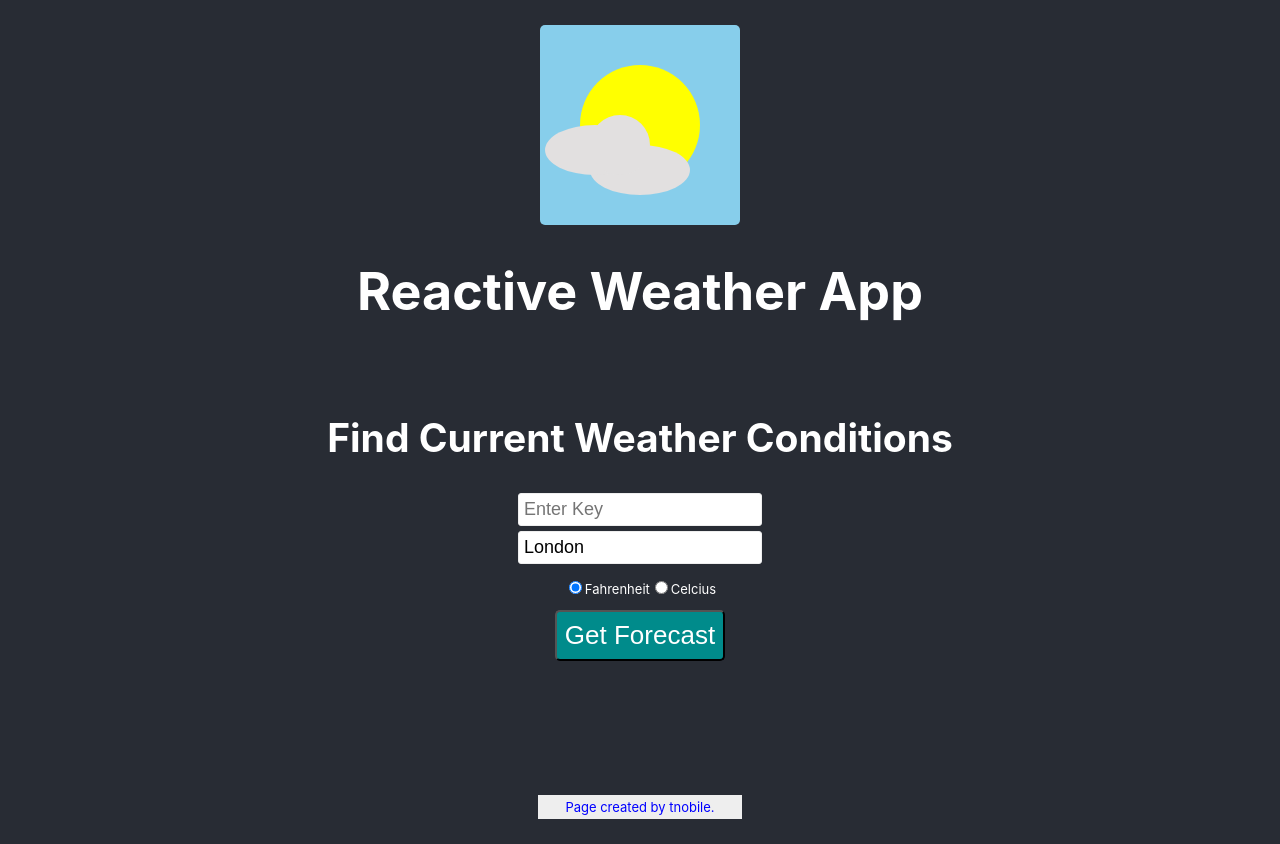
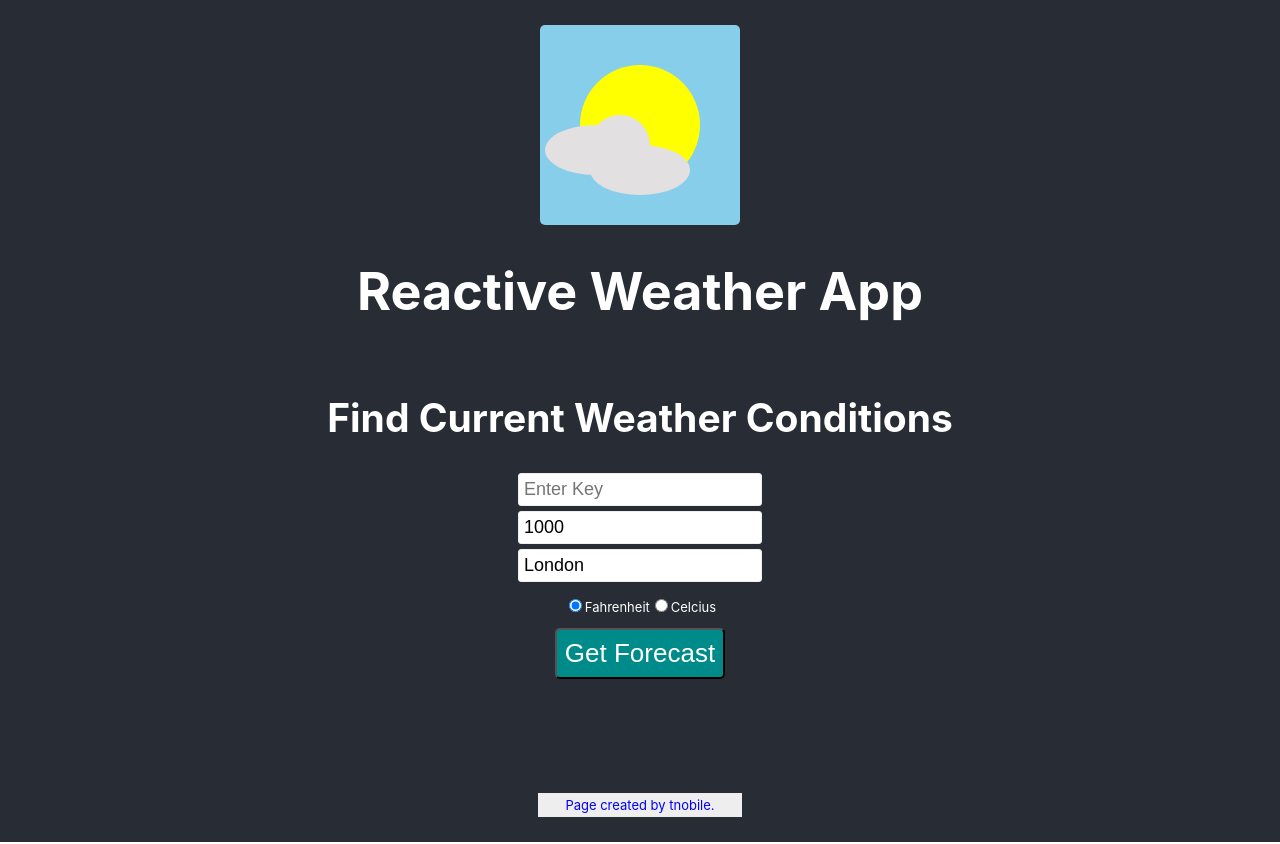
Before and after one commit to tnobile/my-weather-app, a React (Create React App) app: page / in a window 1280 px wide. Built offline with nearby package versions, Linux system fonts and the light colour scheme.

Commit message:
sleepTime

```diff
--- a/src/App.css
+++ b/src/App.css
@@ -43,7 +43,7 @@
 main {
   flex-grow: 0;
   text-align: center;
-  padding: 24px;
+  padding: 4px;
 }
 
 footer {
--- a/src/components/Forecast/Forecast.js
+++ b/src/components/Forecast/Forecast.js
@@ -9,6 +9,7 @@ const Forecast = () => {
     let [error, setError] = useState(false);
     let [loading, setLoading] = useState(false);
     let [key, setKey] = useState('');
+    let [sleepTime, setSleepTime] = useState(1000);
 
     const uriEncodedCity = encodeURIComponent(city);
 
@@ -36,7 +37,7 @@ const Forecast = () => {
             //               "x-rapidapi-host": "community-open-weather-map.p.rapidapi.com"
             //           }
             //       })
-            .then(value => sleep(Math.random() * 5000, value))
+            .then(value => sleep(Math.random() * sleepTime, value))
             .then(response => response.json())
             .then(
                 response => {
@@ -65,6 +66,14 @@ const Forecast = () => {
                     className={classes.textInput}
                     value={key}
                     onChange={(e) => setKey(e.target.value)}
+                />
+                <input
+                    type="text"
+                    placeholder="Enter SleepTije"
+                    maxLength="50"
+                    className={classes.textInput}
+                    value={sleepTime}
+                    onChange={(e) => setSleepTime(e.target.value)}
                 />
                 <input
                     type="text"
```
